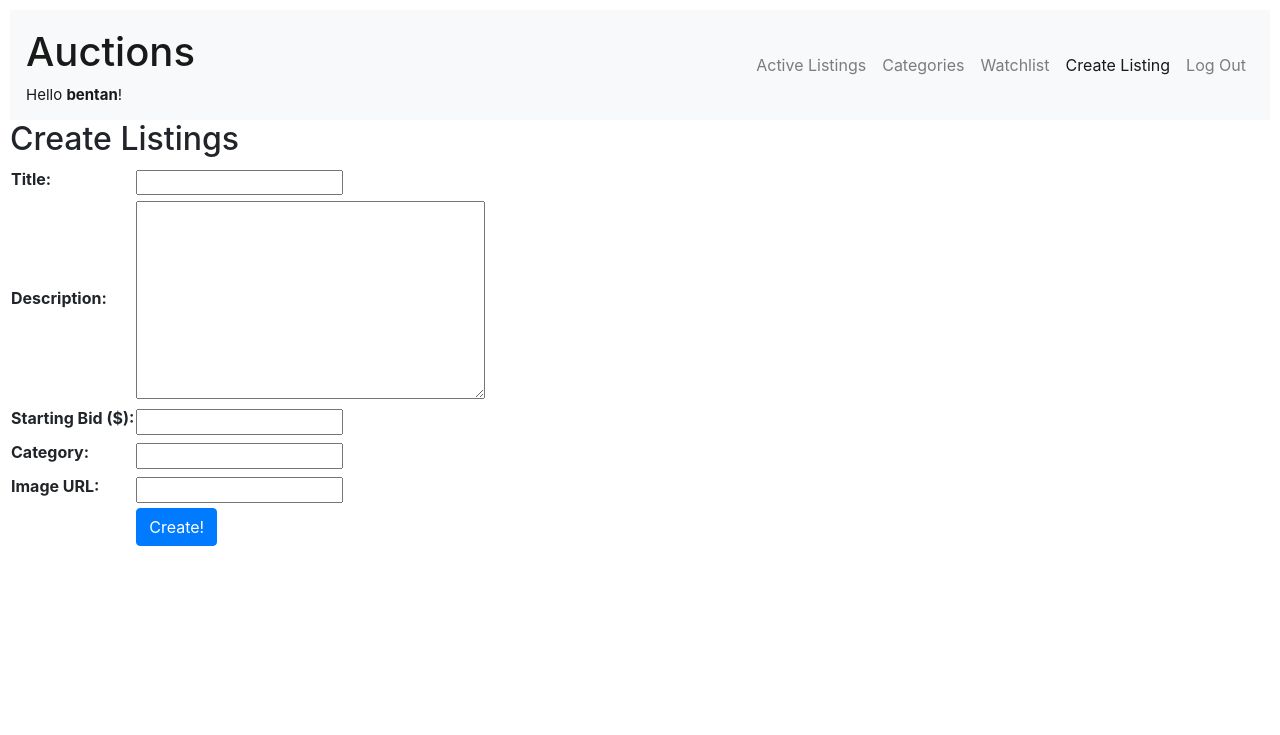
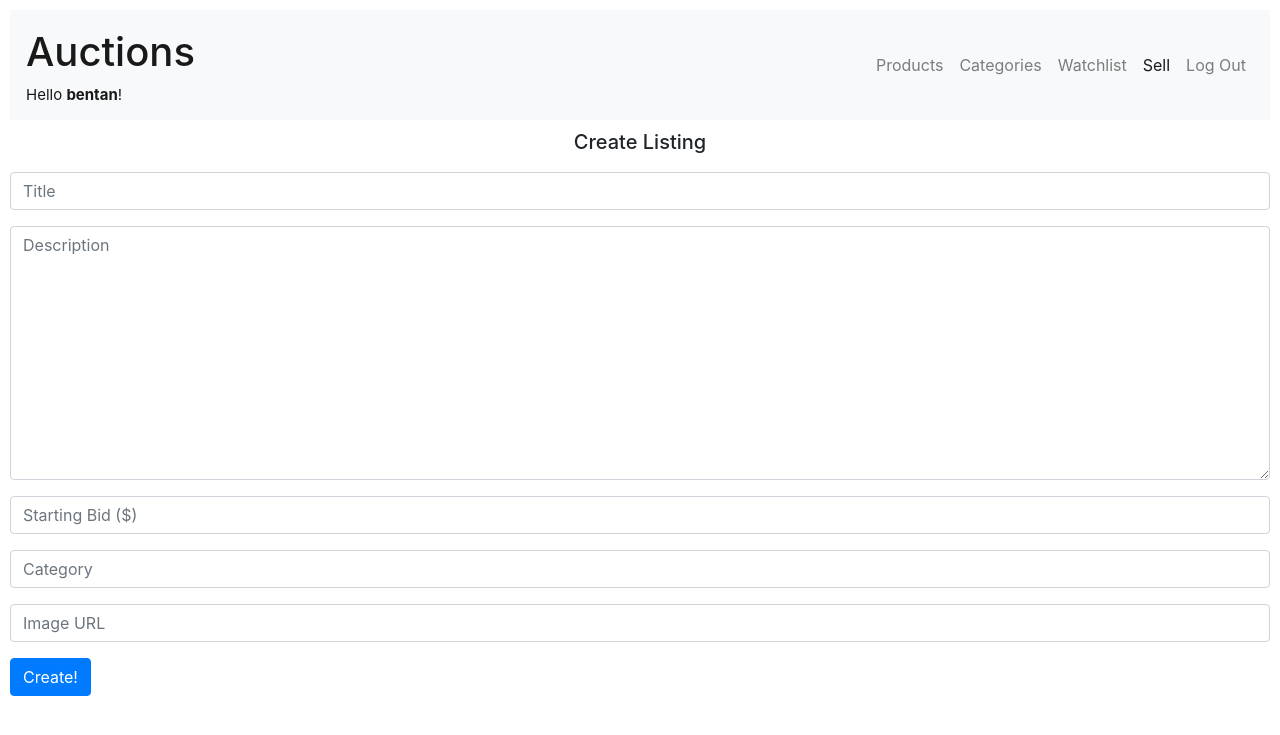
Before and after one commit to benhtan/CS50_commerce, a Django app: page /create_listing in a window 1280 px wide. Shown: the top 735 px of the page. Run offline with Django 3.2, Linux system fonts and the light colour scheme; a user stored in the database is signed in; some libraries are stand-ins or nearby versions.

Commit message:
cleaner create listing form

```diff
--- a/auctions/static/auctions/styles.css
+++ b/auctions/static/auctions/styles.css
@@ -68,3 +68,8 @@ td {
 a{
     color: black;
 }
+
+h5{
+    text-align: center;
+    padding: 10px;
+}
--- a/auctions/templates/auctions/categories.html
+++ b/auctions/templates/auctions/categories.html
@@ -12,7 +12,7 @@
     {% endfor %}
     {% endif %}
 
-    <h2>Categories</h2>
+    <h5>Categories</h5>
     <ul>
         {% for c in categories %}
             <a href="{% url 'selectCategory' c.category %}"><li>{{ c.category }}</li></a>
--- a/auctions/templates/auctions/create_listing.html
+++ b/auctions/templates/auctions/create_listing.html
@@ -1,18 +1,30 @@
 {% extends "auctions/layout.html" %}
 
 {% block body %}
-    <h2>Create Listings</h2>
+    <h5>Create Listing</h5>
     {% if message %}
         <p>{{ message }}</p>
     {% endif %}
 
     <form action="{% url 'create_listing' %}" method="post">
         {% csrf_token %}
+        <div class="form-group">
+            {{ create_listing_form.title }}
+        </div>
+        <div class="form-group">
+            {{ create_listing_form.description }}
+        </div>
+        <div class="form-group">
+            {{ create_listing_form.startingBid }}
+        </div>
+        <div class="form-group">
+            {{ create_listing_form.category }}
+        </div>
+        <div class="form-group">
+            {{ create_listing_form.imageURL }}
+        </div>
 
-        <table>
-            {{ create_listing_form.as_table }}
-            <tr><th></th><td><input class="btn btn-primary" type="submit" value="Create!"></td></tr>
-        </table>
+        <input class="btn btn-primary" type="submit" value="Create!">
     </form>
 
 {% endblock %}
--- a/auctions/templates/auctions/layout.html
+++ b/auctions/templates/auctions/layout.html
@@ -1,9 +1,13 @@
 {% load static %}
+
+{% load crispy_forms_tags %}
 
 <!DOCTYPE html>
 <html lang="en">
     <head>
         <title>{% block title %}Auctions{% endblock %}</title>
+        <meta charset="utf-8">
+        <meta name="viewport" content="width=device-width, initial-scale=1, shrink-to-fit=no">
         <link rel="stylesheet" href="https://stackpath.bootstrapcdn.com/bootstrap/4.4.1/css/bootstrap.min.css" integrity="sha384-Vkoo8x4CGsO3+Hhxv8T/Q5PaXtkKtu6ug5TOeNV6gBiFeWPGFN9MuhOf23Q9Ifjh" crossorigin="anonymous">
         <link href="{% static 'auctions/styles.css' %}" rel="stylesheet">
     </head>
@@ -28,7 +32,7 @@
             <div class="collapse navbar-collapse" id="navbarMenu">
                 <ul class="navbar-nav ml-auto">
                     <li class="nav-item ml-auto {% if activeMenu == 'index' %} active {% endif %}">
-                        <a class="nav-link" href="{% url 'index' %}">Active Listings</a>
+                        <a class="nav-link" href="{% url 'index' %}">Products</a>
                     </li>
                     <li class="nav-item ml-auto {% if activeMenu == 'categories' %} active {% endif %}">
                         <a class="nav-link" href="{% url 'categories' %}">Categories</a>
@@ -38,7 +42,7 @@
                             <a class="nav-link" href="{% url 'watchlist' %}">Watchlist</a>
                         </li>
                         <li class="nav-item ml-auto {% if activeMenu == 'create_listing' %} active {% endif %}">
-                            <a class="nav-link" href="{% url 'create_listing' %}">Create Listing</a>
+                            <a class="nav-link" href="{% url 'create_listing' %}">Sell</a>
                         </li>
                         <li class="nav-item ml-auto">
                             <a class="nav-link" href="{% url 'logout' %}">Log Out</a>
--- a/auctions/views.py
+++ b/auctions/views.py
@@ -10,6 +10,7 @@ from django.db.models import Max
 from django.contrib import messages
 import pytz
 from django.utils import timezone
+from django.views.generic import CreateView
 
 from .models import User, Listing, Watchlist, Bid, Comment
 from .helpers import duration
@@ -101,11 +102,11 @@ def register(request):
 
 # Django form where user can start a listing
 class CreateListingForm(forms.Form):
-    title = forms.CharField(label='Title', max_length=100)
-    description = forms.CharField(label='Description', max_length=999,widget=forms.Textarea)
-    startingBid = forms.DecimalField(label='Starting Bid ($)', min_value=0.00, decimal_places=2, max_digits=99)
-    category = forms.CharField(label='Category', required=False, max_length=20)
-    imageURL = forms.URLField(label='Image URL', required=False)
+    title = forms.CharField(label=False, max_length=100, widget=forms.TextInput(attrs={'class': 'form-control', 'placeholder': 'Title'}))
+    description = forms.CharField(label=False, max_length=999,widget=forms.Textarea(attrs={'class': 'form-control', 'placeholder': 'Description'}))
+    startingBid = forms.DecimalField(label=False, min_value=0.00, decimal_places=2, max_digits=99, widget=forms.NumberInput(attrs={'class': 'form-control', 'placeholder': 'Starting Bid ($)'}))
+    category = forms.CharField(label=False, required=False, max_length=20, widget=forms.TextInput(attrs={'class': 'form-control', 'placeholder': 'Category'}))
+    imageURL = forms.URLField(label=False, required=False, widget=forms.URLInput(attrs={'class': 'form-control', 'placeholder': 'Image URL'}))
 
 # Creating a new listing form
 @login_required(login_url='login')
--- a/commerce/settings.py
+++ b/commerce/settings.py
@@ -34,6 +34,7 @@ ALLOWED_HOSTS = []
 
 INSTALLED_APPS = [
     'auctions',
+    'crispy_forms',
     'django.contrib.admin',
     'django.contrib.auth',
     'django.contrib.contenttypes',
@@ -41,6 +42,8 @@ INSTALLED_APPS = [
     'django.contrib.messages',
     'django.contrib.staticfiles',
 ]
+
+CRISPY_TEMPLATE_PACK = 'bootstrap4'
 
 MIDDLEWARE = [
     'django.middleware.security.SecurityMiddleware',
```
Also changed, not shown: auctions/templates/auctions/index.html (+3 -4 lines), db.sqlite3.
